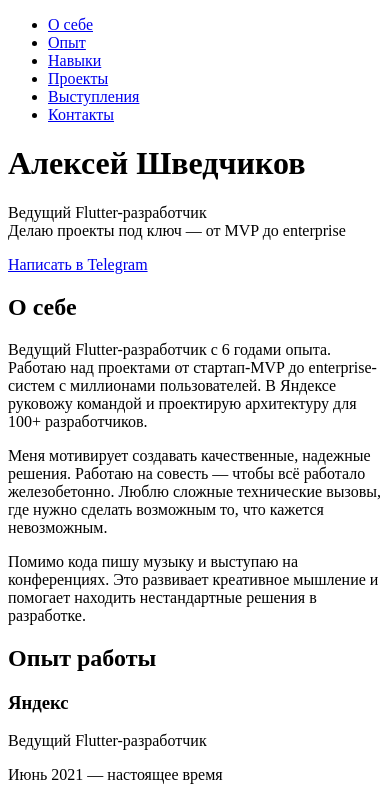
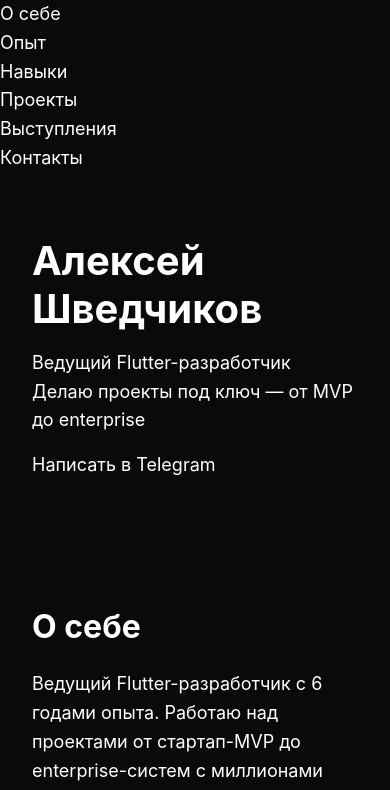
Before and after one commit to alexsvdk/dev.stereobreeze.ru, an Astro site: page / in a window 390 px wide. Shown: the top 790 px of the page. Built offline with nearby package versions, Linux system fonts and the light colour scheme; Astro itself is replaced by a stand-in of ours.

Commit message:
Story 1.5: Implement basic typography and color foundations
Created global.css with foundational styles:

CSS Reset:
- Box-sizing, margin, padding reset for all elements

Color System:
- Dark background (#0a0a0a)
- Medium background (#1a1a1a)
- Primary text color (#FFFFFF)
- Secondary text color (#A0A0A0)

Typography:
- System font stack for optimal performance
- Base font size: 1.125rem (18px) with line-height 1.6
- Heading sizes: h1 (2.5rem), h2 (2rem), h3 (1.5rem), h4 (1.25rem)
- Consistent font weights and line heights
- Anti-aliased font rendering

Layout:
- Maximum width constraint (1200px)
- Section spacing (4rem)
- Responsive padding (2rem)

Utility:
- Section subtitle styling
- Basic link hover states
- List reset

Acceptance criteria met:
✅ CSS reset applied
✅ Base font family set (system fonts)
✅ Dark background applied
✅ Light text color for readability
✅ Heading sizes defined
✅ Body text 1.125rem with line-height 1.6
✅ Max-width constraint for readability
✅ Basic spacing between sections

```diff
--- a/src/pages/index.astro
+++ b/src/pages/index.astro
@@ -1,5 +1,6 @@
 ---
 // Portfolio Website - Main Page
+import '../styles/global.css';
 ---
 
 <!DOCTYPE html>
--- /dev/null
+++ b/src/styles/global.css
@@ -0,0 +1,109 @@
+/* Portfolio Website - Global Styles */
+/* Story 1.5: Basic Typography and Color Foundations */
+
+/* CSS Reset */
+*,
+*::before,
+*::after {
+	box-sizing: border-box;
+	margin: 0;
+	padding: 0;
+}
+
+/* Root Variables */
+:root {
+	/* Colors - Foundation */
+	--color-bg-dark: #0a0a0a;
+	--color-bg-medium: #1a1a1a;
+	--color-text-primary: #ffffff;
+	--color-text-secondary: #a0a0a0;
+
+	/* Typography */
+	--font-family-base: -apple-system, BlinkMacSystemFont, 'Segoe UI', 'Roboto', 'Oxygen', 'Ubuntu', 'Cantarell', 'Fira Sans', 'Droid Sans', 'Helvetica Neue', sans-serif;
+	--font-size-base: 1.125rem; /* 18px */
+	--line-height-base: 1.6;
+
+	/* Spacing */
+	--max-width: 1200px;
+	--section-spacing: 4rem;
+}
+
+/* Body */
+body {
+	font-family: var(--font-family-base);
+	font-size: var(--font-size-base);
+	line-height: var(--line-height-base);
+	background-color: var(--color-bg-dark);
+	color: var(--color-text-primary);
+	-webkit-font-smoothing: antialiased;
+	-moz-osx-font-smoothing: grayscale;
+}
+
+/* Typography */
+h1 {
+	font-size: 2.5rem; /* 40px */
+	font-weight: 700;
+	line-height: 1.2;
+	margin-bottom: 1rem;
+}
+
+h2 {
+	font-size: 2rem; /* 32px */
+	font-weight: 700;
+	line-height: 1.2;
+	margin-bottom: 1.5rem;
+}
+
+h3 {
+	font-size: 1.5rem; /* 24px */
+	font-weight: 600;
+	line-height: 1.3;
+	margin-bottom: 0.75rem;
+}
+
+h4 {
+	font-size: 1.25rem; /* 20px */
+	font-weight: 600;
+	line-height: 1.4;
+	margin-bottom: 0.5rem;
+}
+
+p {
+	margin-bottom: 1rem;
+}
+
+a {
+	color: var(--color-text-primary);
+	text-decoration: none;
+	transition: opacity 0.3s ease;
+}
+
+a:hover {
+	opacity: 0.8;
+}
+
+/* Lists */
+ul {
+	list-style: none;
+}
+
+/* Layout Container */
+section,
+header,
+footer {
+	max-width: var(--max-width);
+	margin: 0 auto;
+	padding: var(--section-spacing) 2rem;
+}
+
+/* Section Spacing */
+section + section {
+	margin-top: 2rem;
+}
+
+/* Utility Classes */
+.section-subtitle {
+	color: var(--color-text-secondary);
+	font-size: 1rem;
+	margin-bottom: 2rem;
+}
```
